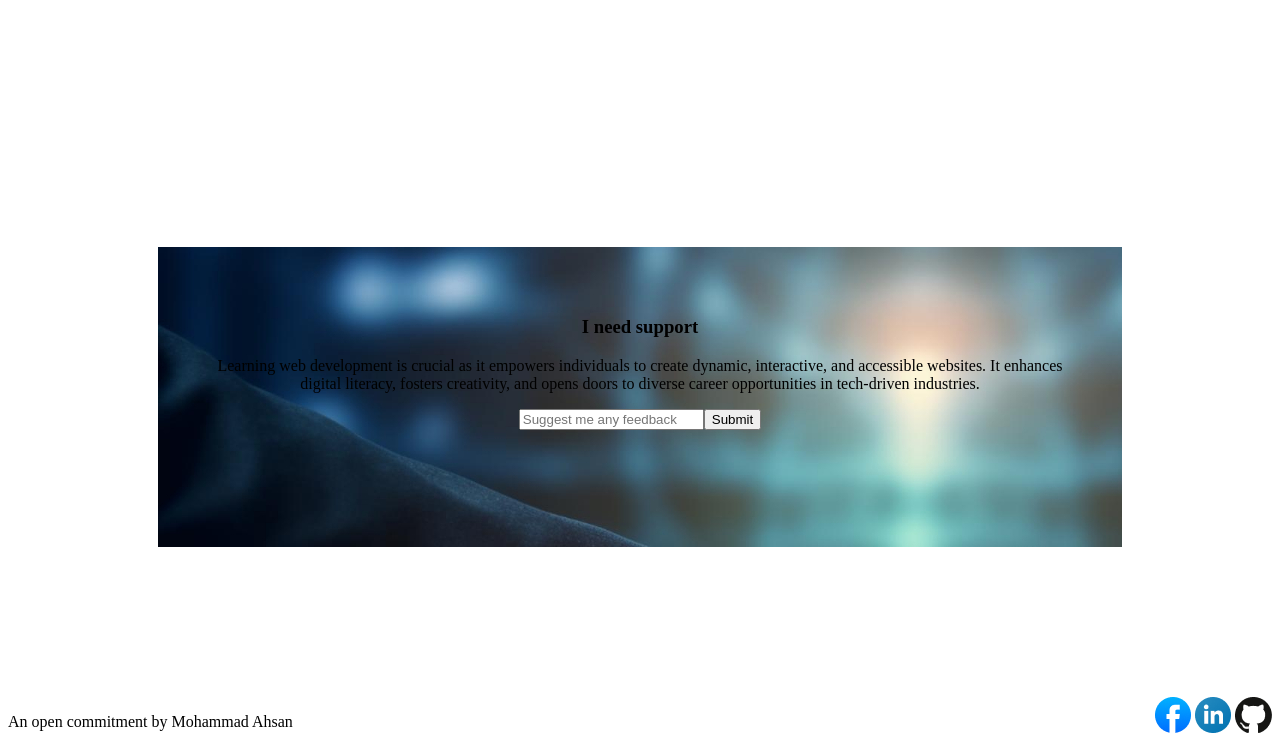
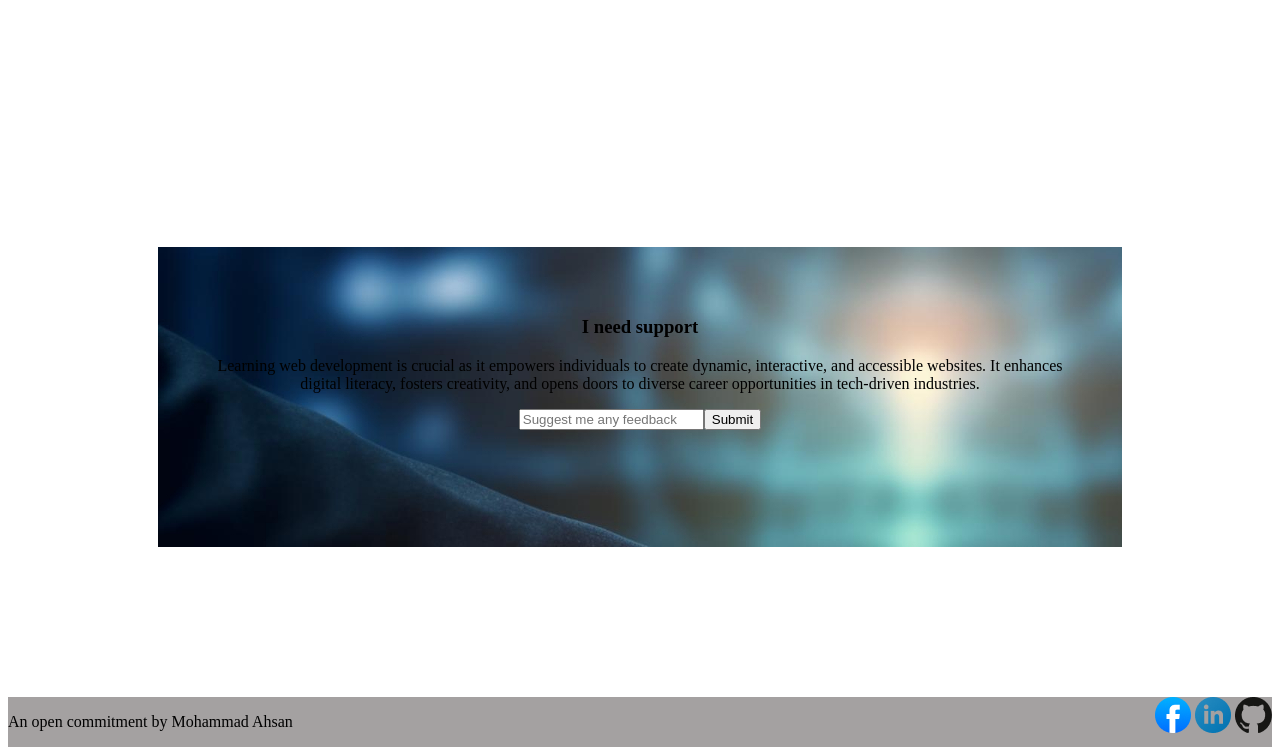
Before and after one commit to Ahsan-cdr/assignment-first, a plain HTML site: page Index.html in a window 1280 px wide. Shown: the part 3541-4296 px from the top of the page. Drawn offline with Linux system fonts and the light colour scheme.

Commit message:
added new updated data

```diff
--- a/style.css
+++ b/style.css
@@ -99,4 +99,6 @@
 footer{
     display: flex;
     justify-content: space-between;
+    background-color: rgb(164, 161, 161);
+    background-size: cover;
 }
```
Also changed, not shown: Index.html (+1 -1 lines).
